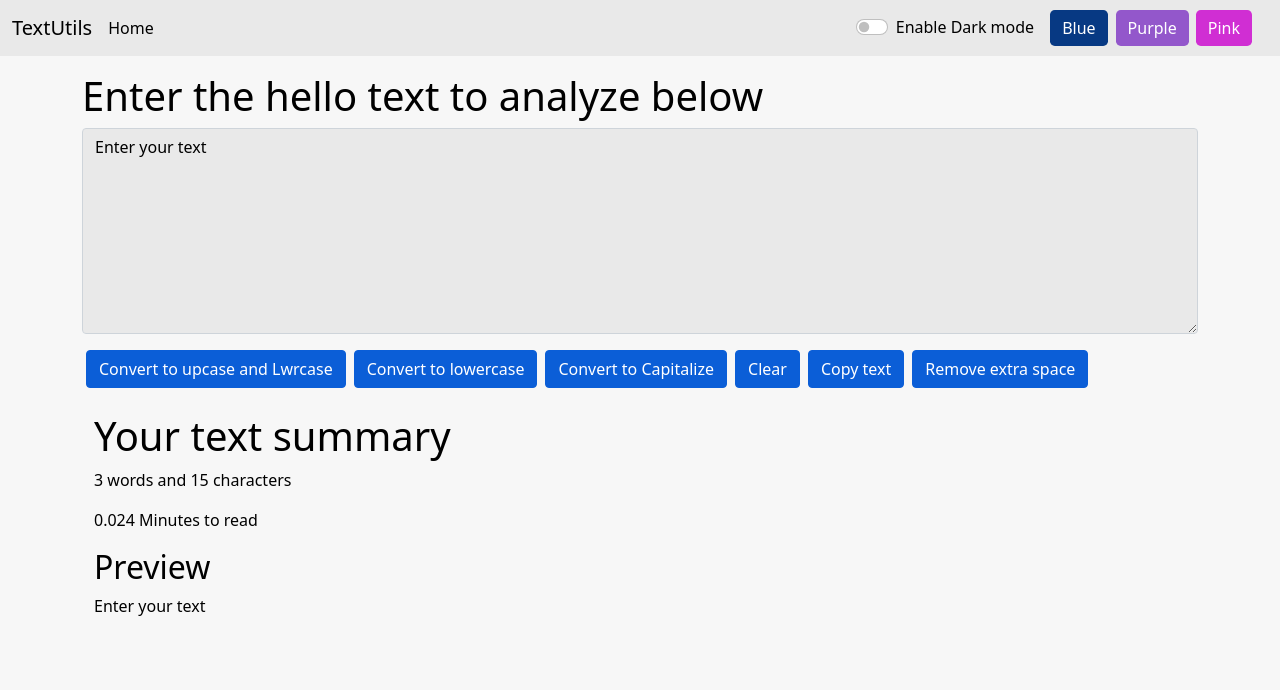
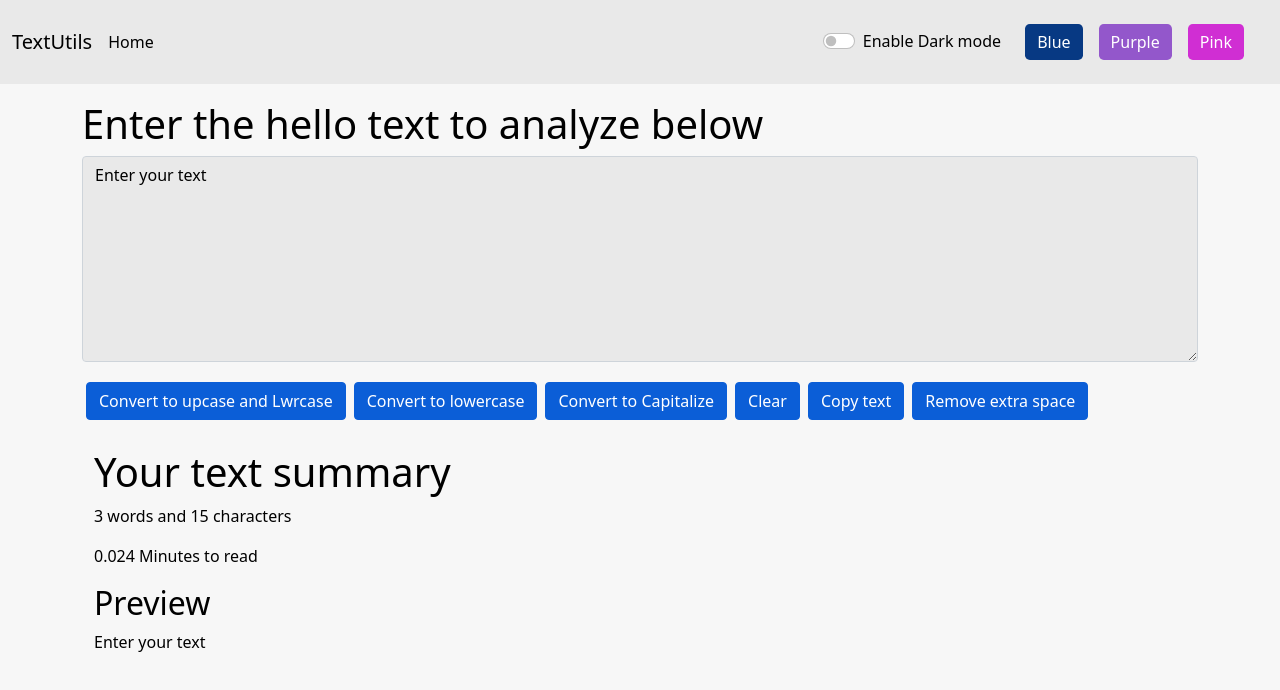
Before and after one commit to abhishektada/Live-project-TextUtils, a React (Create React App) app: page / in a window 1280 px wide. Shown: the top 690 px of the page. Built offline with nearby package versions, Linux system fonts and the light colour scheme.

Commit message:
change Responsive

```diff
--- a/src/Component/Navbar.js
+++ b/src/Component/Navbar.js
@@ -42,13 +42,13 @@ export default function Navbar(props) {
 
 
   return (
-    <nav className={`navbar navbar-expand-lg `} style={{color:props.colorMode.color,backgroundColor:props.colorMode.backgroundColor}}>
+    <nav className={"navbar navbar-expand-lg "} style={{color:props.colorMode.color,backgroundColor:props.colorMode.backgroundColor}}>
       <div className="container-fluid" >
         <a className="navbar-brand" href="#" style={{color:props.colorMode.color}}>
           {props.navbarName}
         </a>
         <button
-          className="navbar-toggler"
+          className=" navbar-toggler mx-3" style={{color:props.colorMode.color,backgroundColor:props.colorMode.backgroundColor}}
           type="button"
           data-bs-toggle="collapse"
           data-bs-target="#navbarSupportedContent"
@@ -56,7 +56,7 @@ export default function Navbar(props) {
           aria-expanded="false"
           aria-label="Toggle navigation"
         >
-          <span className="navbar-toggler-icon"></span>
+          <span className="navbar-toggler-icon" style={{fontWeight:"600",fontSize:"25px",textAline:"center",lineHeight:"125%"}}>| | |</span>
         </button>
         <div className="collapse navbar-collapse" id="navbarSupportedContent">
           <ul className="navbar-nav me-auto mb-2 mb-lg-0">
@@ -86,10 +86,10 @@ export default function Navbar(props) {
               {props.btnModeText}
             </label>
           </div>
-          <div className="btn-group mx-3" role="group" aria-label="Basic example">
-              <button type="button" onClick={props.clickBlueBtn} className="btn btn-primary border-0 rounded-3" style={{backgroundColor:"rgb(7 57 131)"}}>Blue</button>
-              <button type="button" onClick={props.clickPurpleBtn} className="btn btn-primary border-0 mx-2 rounded-3"style={{backgroundColor:"rgb(147 87 203)"}}>Purple</button>
-              <button type="button" onClick={props.clickPinkBtn} className="btn btn-primary border-0 rounded-3"style={{backgroundColor:"rgb(208 46 211)"}}>Pink</button>
+          <div className="btn-group m-3" role="group" aria-label="Basic example">
+              <button type="button" onClick={props.clickBlueBtn} className="btn btn-primary mx-2 p-2.5  border-0 rounded-3" style={{backgroundColor:"rgb(7 57 131)"}}>Blue</button>
+              <button type="button" onClick={props.clickPurpleBtn} className="btn btn-primary border-0 mx-2 p-2.5 rounded-3"style={{backgroundColor:"rgb(147 87 203)"}}>Purple</button>
+              <button type="button" onClick={props.clickPinkBtn} className="btn btn-primary mx-2 p-2.5 border-0 rounded-3"style={{backgroundColor:"rgb(208 46 211)"}}>Pink</button>
           </div>
         </div>
       </div>
--- a/src/Component/TextForm.js
+++ b/src/Component/TextForm.js
@@ -150,22 +150,22 @@ export default function TextForm(props) {
               onChange={handleOnChange}
             ></textarea>
           </div>
-          <button className="btn btn-primary mx-1" style= {{backgroundColor:props.colorMode.btnColor,color:props.colorMode.btnTextColor,borderColor:props.colorMode.btnBorder}}onClick={handleUpClick}>
+          <button className="btn btn-primary mx-1 my-1" style= {{backgroundColor:props.colorMode.btnColor,color:props.colorMode.btnTextColor,borderColor:props.colorMode.btnBorder}}onClick={handleUpClick}>
             Convert to upcase and Lwrcase
           </button>
-          <button className="btn btn-primary mx-1" style= {{backgroundColor:props.colorMode.btnColor,color:props.colorMode.btnTextColor,borderColor:props.colorMode.btnBorder}} onClick={handleLwClick}>
+          <button className="btn btn-primary mx-1 my-1" style= {{backgroundColor:props.colorMode.btnColor,color:props.colorMode.btnTextColor,borderColor:props.colorMode.btnBorder}} onClick={handleLwClick}>
             Convert to lowercase
           </button>
-          <button className="btn btn-primary mx-1" style= {{backgroundColor:props.colorMode.btnColor,color:props.colorMode.btnTextColor,borderColor:props.colorMode.btnBorder}} onClick={handleCpClick}>
+          <button className="btn btn-primary mx-1 my-1" style= {{backgroundColor:props.colorMode.btnColor,color:props.colorMode.btnTextColor,borderColor:props.colorMode.btnBorder}} onClick={handleCpClick}>
             Convert to Capitalize
           </button>
-          <button className="btn btn-primary mx-1" style= {{backgroundColor:props.colorMode.btnColor,color:props.colorMode.btnTextColor,borderColor:props.colorMode.btnBorder}} onClick={handleClClick}>
+          <button className="btn btn-primary mx-1 my-1" style= {{backgroundColor:props.colorMode.btnColor,color:props.colorMode.btnTextColor,borderColor:props.colorMode.btnBorder}} onClick={handleClClick}>
             Clear
           </button>
-          <button className="btn btn-primary mx-1" style= {{backgroundColor:props.colorMode.btnColor,color:props.colorMode.btnTextColor,borderColor:props.colorMode.btnBorder}} onClick={handleCopy}>
+          <button className="btn btn-primary mx-1 my-1" style= {{backgroundColor:props.colorMode.btnColor,color:props.colorMode.btnTextColor,borderColor:props.colorMode.btnBorder}} onClick={handleCopy}>
             Copy text
           </button>
-          <button className="btn btn-primary mx-1" style= {{backgroundColor:props.colorMode.btnColor,color:props.colorMode.btnTextColor,borderColor:props.colorMode.btnBorder}} onClick={handleExtraSpaces}>
+          <button className="btn btn-primary mx-1 my-1" style= {{backgroundColor:props.colorMode.btnColor,color:props.colorMode.btnTextColor,borderColor:props.colorMode.btnBorder}} onClick={handleExtraSpaces}>
             Remove extra space
           </button>
         </div>
```
Also changed, not shown: src/nave toggle icon.png (added), 1 other file (tests, documents, lock files or other folders).
